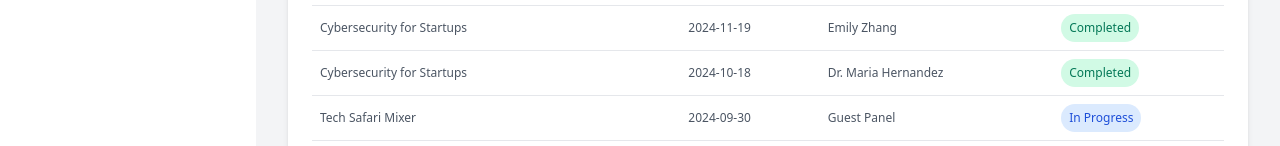
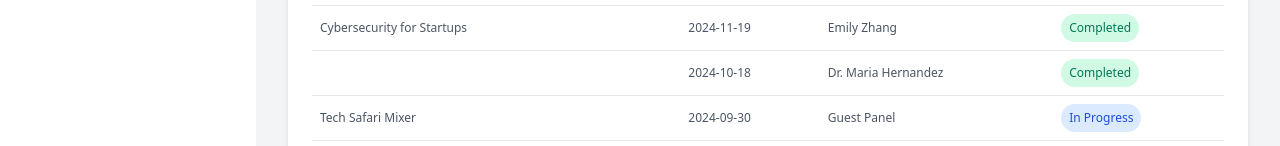
Before and after one commit to Thelma101/AT-EM-Dashboard, a website: page public/index.html in a window 1280 px wide. Shown: the part 1117-1263 px from the top of the page. Drawn offline with nearby package versions, Linux system fonts and the light colour scheme.

Commit message:
event list refix

```diff
--- a/public/index.html
+++ b/public/index.html
@@ -329,7 +329,7 @@
                                     </td>
                                 </tr>
                                 <tr class="border-b">
-                                    <td class="p-2 text-gray-600">Cybersecurity for Startups</td>
+                                    <td class="p-2 text-gray-600"></td>
                                     <td class="p-2 text-gray-600">2024-10-18</td>
                                     <td class="p-2 text-gray-600">Dr. Maria Hernandez</td>
                                     <td class="p-2">
```
